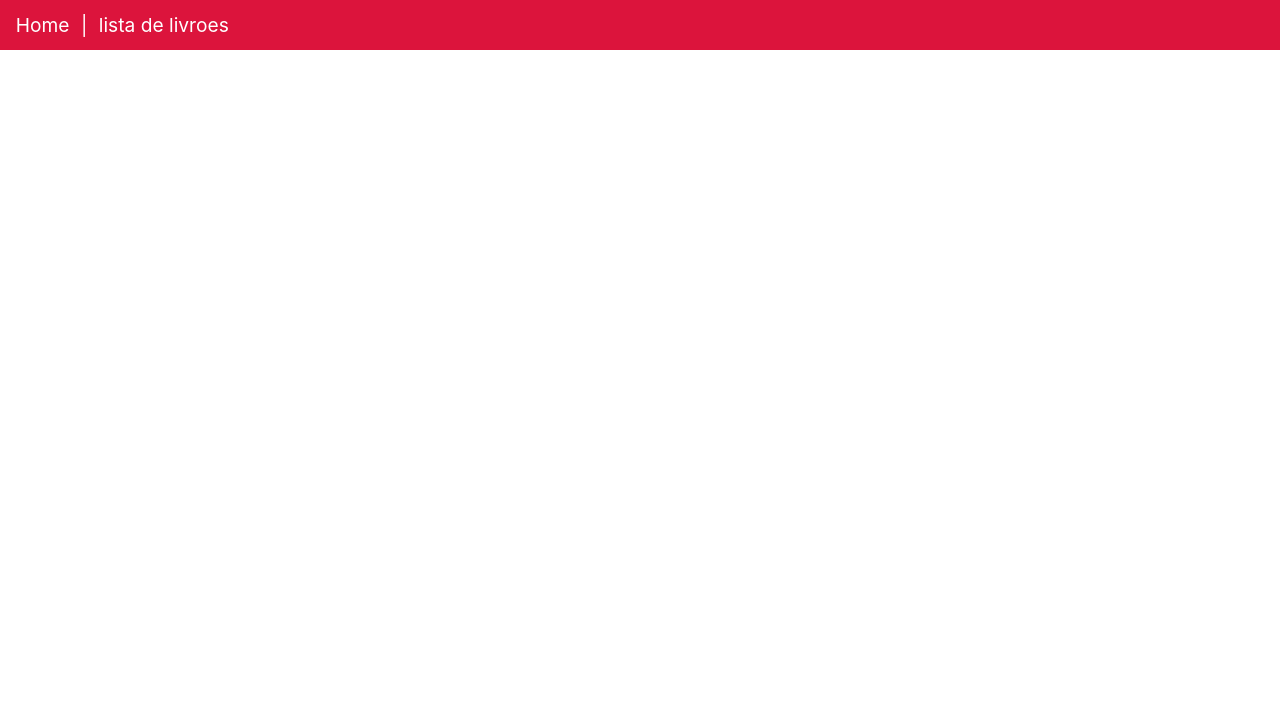
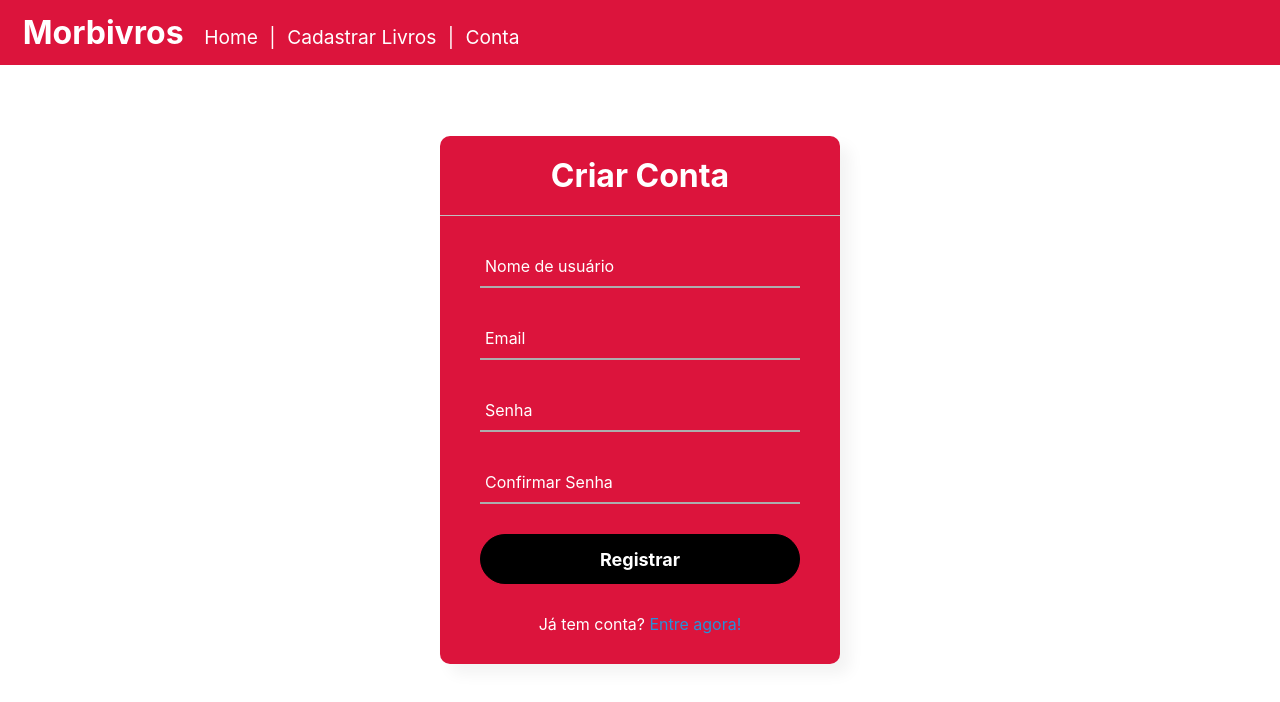
Before and after one commit to PauloK3tchup/lista2-o-inimigo-agora-e-ovo, a Vue app: page /registrar in a window 1280 px wide. Shown: the top 702 px of the page. Built offline with nearby package versions, Linux system fonts and the light colour scheme.

Commit message:
Tela de registrar conta finalizada

```diff
--- a/index.html
+++ b/index.html
@@ -4,7 +4,7 @@
     <meta charset="UTF-8" />
     <link rel="icon" href="/favicon.ico" />
     <meta name="viewport" content="width=device-width, initial-scale=1.0" />
-    <title>App de Gerenciamento Livral</title>
+    <title>Morbivros</title>
   </head>
   <body>
     <div id="app"></div>
--- a/src/components/HeaderComp.vue
+++ b/src/components/HeaderComp.vue
@@ -1,12 +1,15 @@
 <template>
   <header>
+    <span class="logo"><RouterLink to="/" class="semdec"> Morbivros </RouterLink></span>
     <span><RouterLink to="/" class="botão"> Home </RouterLink></span>
     <span> | </span>
     <span
       ><RouterLink to="/musica" class="botão">
-        lista de livroes
+        Cadastrar Livros
       </RouterLink></span
     >
+    <span> | </span>
+    <span><RouterLink to="/conta" class="botão"> Conta </RouterLink></span>
   </header>
 </template>
 <style scoped>
@@ -30,4 +33,15 @@ header a.botão {
 header a.botão:hover {
   transform: scale(1.1) rotate(5deg);
 }
+
+header a.semdec {
+  text-decoration: none;
+  color: white;
+}
+
+span.logo {
+  font-size: 200%;
+  margin: 10px;
+  font-weight: bolder;
+}
 </style>
--- a/src/router/index.js
+++ b/src/router/index.js
@@ -14,6 +14,16 @@ const router = createRouter({
       name: "musica",
       component: () => import("../views/MusicaView.vue"),
     },
+    {
+      path: "/conta",
+      name: "conta",
+      component: () => import("../views/ContaView.vue"),
+    },
+    {
+      path: "/registrar",
+      name: "registrar",
+      component: () => import("../views/CriarContaView.vue"),
+    },
   ],
 });
 
--- /dev/null
+++ b/src/views/ContaView.vue
@@ -0,0 +1,145 @@
+<template>
+  <main>
+    <body>
+      <div class="center">
+        <h1 class="title">Login</h1>
+        <form method="">
+          <div class="txt_field">
+            <input type="text" required />
+            <span></span>
+            <label>Nome de usuário</label>
+          </div>
+          <div class="txt_field">
+            <input type="password" required />
+            <span></span>
+            <label>Senha</label>
+          </div>
+          <div class="pass">Esqueceu sua senha?</div>
+          <input type="submit" value="Login" />
+          <div class="signup_link">
+            Não tem conta? <RouterLink to="/registrar"> Crie uma!</RouterLink>
+          </div>
+        </form>
+      </div>
+    </body>
+  </main>
+</template>
+<style scoped>
+.title {
+  color: white;
+}
+
+* {
+  margin: 0;
+  padding: 0;
+  box-sizing: border-box;
+  font-family: Inter, -apple-system, BlinkMacSystemFont, "Segoe UI", Roboto,
+    Oxygen, Ubuntu, Cantarell, "Fira Sans", "Droid Sans", "Helvetica Neue",
+    sans-serif;
+}
+body {
+  margin: 0;
+  padding: 0;
+  height: 100vh;
+}
+.center {
+  position: absolute;
+  top: 50%;
+  left: 50%;
+  transform: translate(-50%, -50%);
+  width: 400px;
+  background: crimson;
+  border-radius: 10px;
+  box-shadow: 10px 10px 15px rgba(0, 0, 0, 0.05);
+}
+.center h1 {
+  text-align: center;
+  padding: 20px 0;
+  border-bottom: 1px solid silver;
+}
+.center form {
+  padding: 0 40px;
+  box-sizing: border-box;
+}
+form .txt_field {
+  position: relative;
+  border-bottom: 2px solid #adadad;
+  margin: 30px 0;
+}
+.txt_field input {
+  width: 100%;
+  padding: 0 5px;
+  height: 40px;
+  font-size: 16px;
+  border: none;
+  background: none;
+  outline: none;
+}
+.txt_field label {
+  position: absolute;
+  top: 50%;
+  left: 5px;
+  color: #ffffff;
+  transform: translateY(-50%);
+  font-size: 16px;
+  pointer-events: none;
+  transition: 0.5s;
+}
+.txt_field span::before {
+  content: "";
+  position: absolute;
+  top: 40px;
+  left: 0;
+  width: 0%;
+  height: 2px;
+  background: #ffffff;
+  transition: 0.5s;
+}
+.txt_field input:focus ~ label,
+.txt_field input:valid ~ label {
+  top: -5px;
+  color: #ffffff;
+}
+.txt_field input:focus ~ span::before,
+.txt_field input:valid ~ span::before {
+  width: 100%;
+}
+.pass {
+  margin: -5px 0 20px 5px;
+  color: #ffffff;
+  cursor: pointer;
+}
+.pass:hover {
+  text-decoration: underline;
+}
+input[type="submit"] {
+  width: 100%;
+  height: 50px;
+  border: 1px solid black;
+  background: #000000;
+  border-radius: 25px;
+  font-size: 18px;
+  color: #ffffff;
+  font-weight: 700;
+  cursor: pointer;
+  outline: none;
+  transition: 0.25s;
+}
+input[type="submit"]:hover {
+  border-color: #ffffff;
+  transform: scale(1.1);
+}
+.signup_link {
+  margin: 30px 0;
+  text-align: center;
+  font-size: 16px;
+  color: #ffffff;
+}
+.signup_link a {
+  color: #2691d9;
+  text-decoration: none;
+}
+.signup_link a:hover {
+  text-decoration: underline;
+}
+</style>
--- /dev/null
+++ b/src/views/CriarContaView.vue
@@ -0,0 +1,154 @@
+<template>
+  <main>
+    <body>
+      <div class="center">
+        <h1 class="title">Criar Conta</h1>
+        <form method="post">
+          <div class="txt_field">
+            <input type="text" required />
+            <span></span>
+            <label>Nome de usuário</label>
+          </div>
+          <div class="txt_field">
+            <input type="text" required />
+            <span></span>
+            <label>Email</label>
+          </div>
+          <div class="txt_field">
+            <input type="password" required />
+            <span></span>
+            <label>Senha</label>
+          </div>
+          <div class="txt_field">
+            <input type="password" required />
+            <span></span>
+            <label>Confirmar Senha</label>
+          </div>
+          <input type="submit" value="Registrar" />
+          <div class="signup_link">
+            Já tem conta? <RouterLink to="/conta"> Entre agora!</RouterLink>
+          </div>
+        </form>
+      </div>
+    </body>
+  </main>
+</template>
+<style scoped>
+.title {
+  color: white;
+}
+
+* {
+  margin: 0;
+  padding: 0;
+  box-sizing: border-box;
+  font-family: Inter, -apple-system, BlinkMacSystemFont, "Segoe UI", Roboto,
+    Oxygen, Ubuntu, Cantarell, "Fira Sans", "Droid Sans", "Helvetica Neue",
+    sans-serif;
+}
+body {
+  margin: 0;
+  padding: 0;
+  height: 100vh;
+}
+.center {
+  position: absolute;
+  top: 50%;
+  left: 50%;
+  transform: translate(-50%, -50%);
+  width: 400px;
+  background: crimson;
+  border-radius: 10px;
+  box-shadow: 10px 10px 15px rgba(0, 0, 0, 0.05);
+}
+.center h1 {
+  text-align: center;
+  padding: 20px 0;
+  border-bottom: 1px solid silver;
+}
+.center form {
+  padding: 0 40px;
+  box-sizing: border-box;
+}
+form .txt_field {
+  position: relative;
+  border-bottom: 2px solid #adadad;
+  margin: 30px 0;
+}
+.txt_field input {
+  width: 100%;
+  padding: 0 5px;
+  height: 40px;
+  font-size: 16px;
+  border: none;
+  background: none;
+  outline: none;
+}
+.txt_field label {
+  position: absolute;
+  top: 50%;
+  left: 5px;
+  color: #ffffff;
+  transform: translateY(-50%);
+  font-size: 16px;
+  pointer-events: none;
+  transition: 0.5s;
+}
+.txt_field span::before {
+  content: "";
+  position: absolute;
+  top: 40px;
+  left: 0;
+  width: 0%;
+  height: 2px;
+  background: #ffffff;
+  transition: 0.5s;
+}
+.txt_field input:focus ~ label,
+.txt_field input:valid ~ label {
+  top: -5px;
+  color: #ffffff;
+}
+.txt_field input:focus ~ span::before,
+.txt_field input:valid ~ span::before {
+  width: 100%;
+}
+.pass {
+  margin: -5px 0 20px 5px;
+  color: #ffffff;
+  cursor: pointer;
+}
+.pass:hover {
+  text-decoration: underline;
+}
+input[type="submit"] {
+  width: 100%;
+  height: 50px;
+  border: 1px solid black;
+  background: #000000;
+  border-radius: 25px;
+  font-size: 18px;
+  color: #ffffff;
+  font-weight: 700;
+  cursor: pointer;
+  outline: none;
+  transition: 0.25s;
+}
+input[type="submit"]:hover {
+  border-color: #ffffff;
+  transform: scale(1.1);
+}
+.signup_link {
+  margin: 30px 0;
+  text-align: center;
+  font-size: 16px;
+  color: #ffffff;
+}
+.signup_link a {
+  color: #2691d9;
+  text-decoration: none;
+}
+.signup_link a:hover {
+  text-decoration: underline;
+}
+</style>
--- a/src/views/HomeView.vue
+++ b/src/views/HomeView.vue
@@ -1,145 +1,6 @@
 <template>
   <main>
-    <body>
-      <div class="center">
-        <h1 class="title">Login</h1>
-        <form method="post">
-          <div class="txt_field">
-            <input type="text" required />
-            <span></span>
-            <label>Nome de usuário</label>
-          </div>
-          <div class="txt_field">
-            <input type="password" required />
-            <span></span>
-            <label>Senha</label>
-          </div>
-          <div class="pass">Esqueceu sua senha?</div>
-          <input type="submit" value="Login" />
-          <div class="signup_link">
-            Não tem conta? <a href="#">Crie uma!</a>
-          </div>
-        </form>
-      </div>
-    </body>
+    <h1>Bem-vindo!</h1>
+    <h3>Visite as páginas no cabeçalho do site para fazer o que deseja!</h3>
   </main>
 </template>
-<style scoped>
-.title {
-  color: white;
-}
-
-* {
-  margin: 0;
-  padding: 0;
-  box-sizing: border-box;
-  font-family: Inter, -apple-system, BlinkMacSystemFont, "Segoe UI", Roboto,
-    Oxygen, Ubuntu, Cantarell, "Fira Sans", "Droid Sans", "Helvetica Neue",
-    sans-serif;
-}
-body {
-  margin: 0;
-  padding: 0;
-  height: 100vh;
-}
-.center {
-  position: absolute;
-  top: 50%;
-  left: 50%;
-  transform: translate(-50%, -50%);
-  width: 400px;
-  background: crimson;
-  border-radius: 10px;
-  box-shadow: 10px 10px 15px rgba(0, 0, 0, 0.05);
-}
-.center h1 {
-  text-align: center;
-  padding: 20px 0;
-  border-bottom: 1px solid silver;
-}
-.center form {
-  padding: 0 40px;
-  box-sizing: border-box;
-}
-form .txt_field {
-  position: relative;
-  border-bottom: 2px solid #adadad;
-  margin: 30px 0;
-}
-.txt_field input {
-  width: 100%;
-  padding: 0 5px;
-  height: 40px;
-  font-size: 16px;
-  border: none;
-  background: none;
-  outline: none;
-}
-.txt_field label {
-  position: absolute;
-  top: 50%;
-  left: 5px;
-  color: #ffffff;
-  transform: translateY(-50%);
-  font-size: 16px;
-  pointer-events: none;
-  transition: 0.5s;
-}
-.txt_field span::before {
-  content: "";
-  position: absolute;
-  top: 40px;
-  left: 0;
-  width: 0%;
-  height: 2px;
-  background: #ffffff;
-  transition: 0.5s;
-}
-.txt_field input:focus ~ label,
-.txt_field input:valid ~ label {
-  top: -5px;
-  color: #ffffff;
-}
-.txt_field input:focus ~ span::before,
-.txt_field input:valid ~ span::before {
-  width: 100%;
-}
-.pass {
-  margin: -5px 0 20px 5px;
-  color: #ffffff;
-  cursor: pointer;
-}
-.pass:hover {
-  text-decoration: underline;
-}
-input[type="submit"] {
-  width: 100%;
-  height: 50px;
-  border: 1px solid black;
-  background: #000000;
-  border-radius: 25px;
-  font-size: 18px;
-  color: #ffffff;
-  font-weight: 700;
-  cursor: pointer;
-  outline: none;
-  transition: 0.25s;
-}
-input[type="submit"]:hover {
-  border-color: #ffffff;
-  transform: scale(1.1);
-}
-.signup_link {
-  margin: 30px 0;
-  text-align: center;
-  font-size: 16px;
-  color: #ffffff;
-}
-.signup_link a {
-  color: #2691d9;
-  text-decoration: none;
-}
-.signup_link a:hover {
-  text-decoration: underline;
-}
-</style>
--- a/src/views/MusicaView.vue
+++ b/src/views/MusicaView.vue
@@ -129,7 +129,7 @@ export default {
         @keypress.enter="salvar"
       />
       <input
-        type="number"
+        type="text"
         placeholder="ISBN"
         id="ISBN"
         v-model="novo_isbn"
```
Also changed, not shown: public/M.jpeg (added), 1 other file (tests, documents, lock files or other folders).
